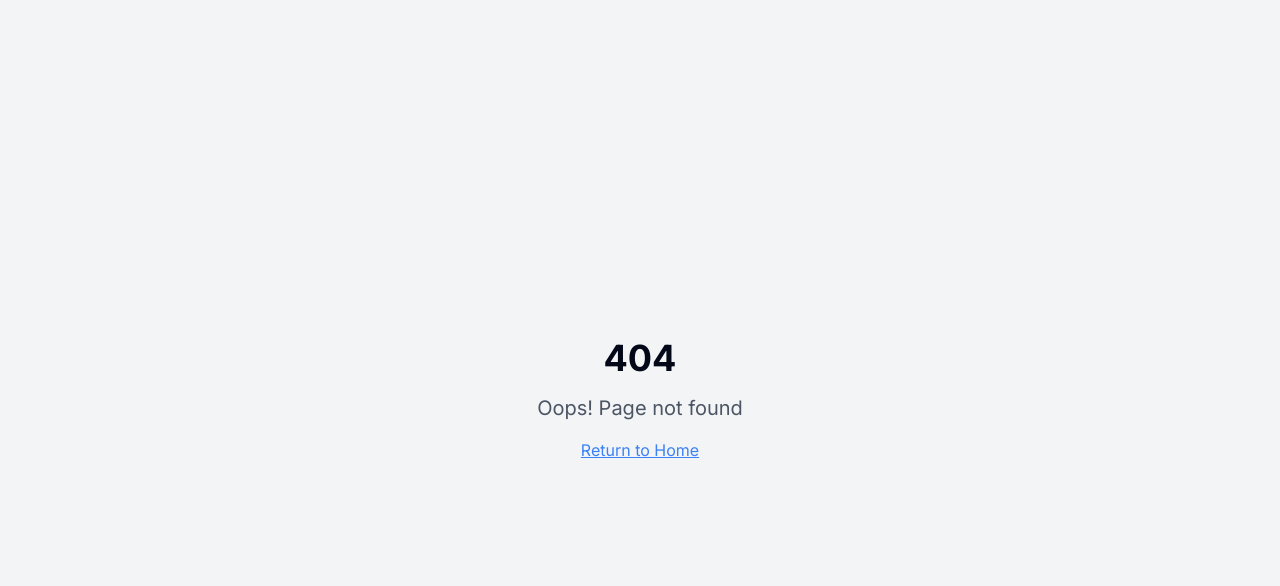
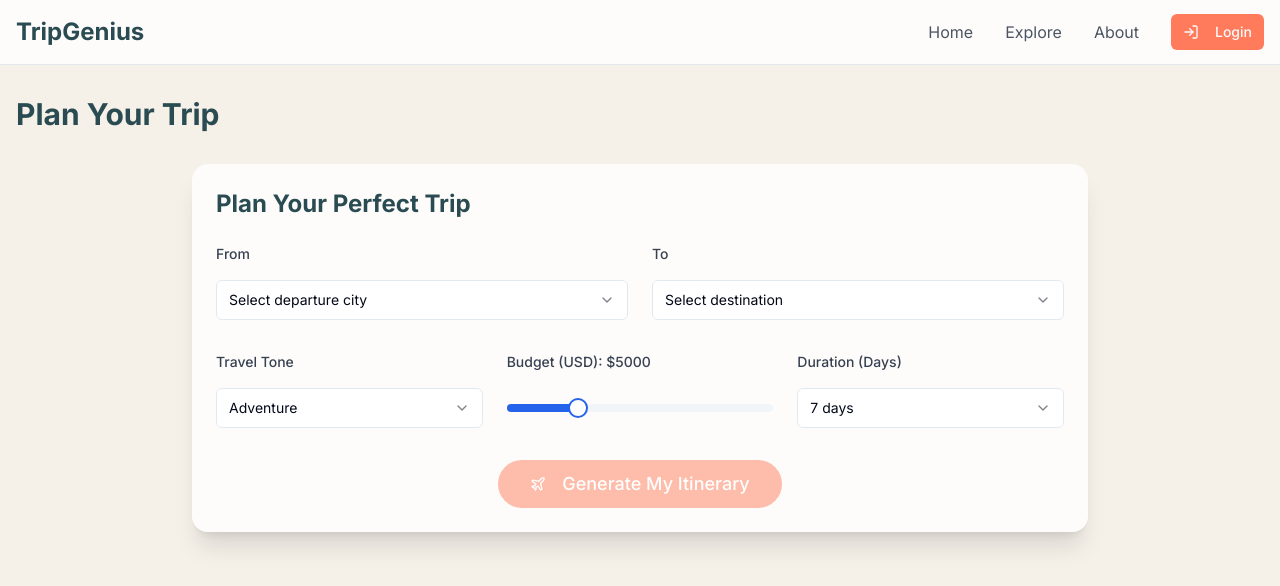
Before and after one commit to sudoSharun/tripgenius-explorer, a React (Vite) app: page /plan-trip in a window 1280 px wide. Before the commit this address had no page. Shown: the top 586 px of the page. Built offline with nearby package versions, Linux system fonts and the light colour scheme.

Commit message:
Update Trip Planning Navigation
Refactored the "Plan Trip" button in the HeroSection component to navigate to a new page instead of directly changing the displayed content.  The necessary actions for trip planning will now be performed on this new page.

```diff
--- a/src/App.tsx
+++ b/src/App.tsx
@@ -10,6 +10,7 @@ import About from "./pages/About";
 import Profile from "./pages/Profile";
 import SignIn from "./pages/SignIn";
 import SignUp from "./pages/SignUp";
+import PlanTrip from "./pages/PlanTrip";
 import NotFound from "./pages/NotFound";
 
 const queryClient = new QueryClient();
@@ -26,6 +27,7 @@ const App = () => {
             <Route path="/profile" element={<Profile />} />
             <Route path="/signin" element={<SignIn />} />
             <Route path="/signup" element={<SignUp />} />
+            <Route path="/plan-trip" element={<PlanTrip />} />
             <Route path="*" element={<NotFound />} />
           </Routes>
           <Toaster />
--- a/src/components/HeroSection.tsx
+++ b/src/components/HeroSection.tsx
@@ -1,17 +1,15 @@
 
 import { ArrowRight, MapPin } from "lucide-react";
 import { Button } from "@/components/ui/button";
-import { useState } from "react";
-import TripPlanner from "./TripPlanner";
+import { useNavigate } from "react-router-dom";
 
 const HeroSection = () => {
-  const [showPlanner, setShowPlanner] = useState(false);
+  const navigate = useNavigate();
 
   return (
     <section className="relative min-h-screen flex items-center justify-center overflow-hidden bg-sand py-20 px-4">
       <div className="absolute inset-0 bg-gradient-to-b from-transparent to-sand/10" />
       <div className="container mx-auto max-w-6xl relative z-10">
-        {!showPlanner ? (
         <div className="text-center space-y-6 animate-fade-up">
           <div className="inline-flex items-center bg-white/80 backdrop-blur-sm px-4 py-2 rounded-full shadow-sm border border-white/20 mb-6">
             <MapPin className="w-4 h-4 text-coral mr-2" />
@@ -29,18 +27,13 @@ const HeroSection = () => {
             <Button
               size="lg"
               className="bg-coral hover:bg-coral/90 text-white rounded-full px-8 py-6 text-lg shadow-lg transition-all duration-300 hover:scale-105"
-                onClick={() => setShowPlanner(true)}
+              onClick={() => navigate("/plan-trip")}
             >
               Plan Your Trip Now
               <ArrowRight className="ml-2 h-5 w-5" />
             </Button>
           </div>
         </div>
-        ) : (
-          <div className="animate-fade-up">
-            <TripPlanner />
-          </div>
-        )}
       </div>
     </section>
   );
--- /dev/null
+++ b/src/pages/PlanTrip.tsx
@@ -0,0 +1,19 @@
+
+import TripPlanner from "@/components/TripPlanner";
+import Nav from "@/components/Nav";
+
+const PlanTrip = () => {
+  return (
+    <>
+      <Nav />
+      <main className="min-h-screen bg-sand pt-24">
+        <div className="container mx-auto px-4">
+          <h1 className="text-3xl font-bold text-teal mb-8">Plan Your Trip</h1>
+          <TripPlanner />
+        </div>
+      </main>
+    </>
+  );
+};
+
+export default PlanTrip;
```
Lines whose indentation alone changed are shown as unchanged.
